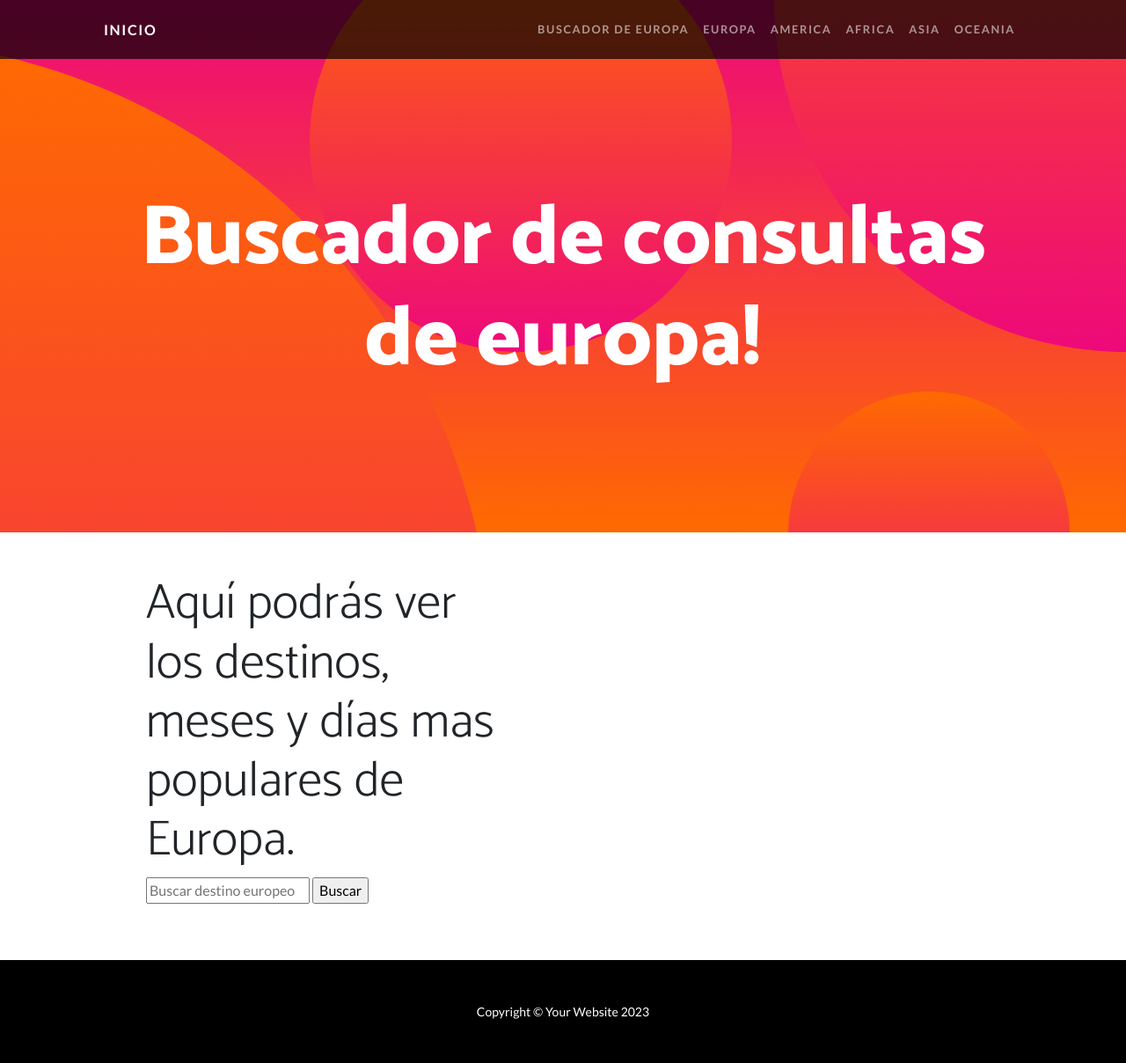
After one commit to valejacobi/Proyecto_final_Jacobi_Valeria, a Django app: page /buscador/ in a window 1280 px wide. The commit adds this page. Shown: the whole page at 88% size. Run offline with Django 4.2, Linux system fonts and the light colour scheme; data that the repository does not hold is empty; some libraries are stand-ins or nearby versions.

Commit message:
Tercera pre entrega finalizada

```diff
--- /dev/null
+++ b/inicio/templates/inicio/buscador.html
@@ -0,0 +1,36 @@
+{% extends "base.html" %}
+
+{% block header %}
+<h1 class="masthead-heading mb-0">Buscador de consultas de europa!</h1>
+{% endblock header  %}
+
+{% block content  %}
+<!-- Content section 1-->
+<section id="scroll">
+    <div class="container px-5">
+        <div class="row gx-5 align-items-center">
+            </div>
+            <div class="col-lg-6 order-lg-1">
+                <div class="p-5">
+
+                <h2 class="display-4">Aquí podrás ver los destinos, meses y días mas populares de Europa.</h2>
+
+        {% comment %} <form action="" method="POST"> {% endcomment %}
+
+            <form action="" method="get">
+                {% csrf_token %}
+                <input type="text" name="destino" placeholder="Buscar destino europeo">
+                <input type="submit" value="Buscar">
+            </form>
+             <ul>
+                 {%for europa in listado_de_europa%}
+                    <li> {{europa}}</li>
+                 {%endfor   %}
+             </ul>
+        </form>
+                </div>
+            </div>
+        </div>
+    </div>
+</section>
+{% endblock content %}
--- a/inicio/templates/inicio/europa.html
+++ b/inicio/templates/inicio/europa.html
@@ -17,8 +17,9 @@
 
         <form action="" method="POST">
             {% csrf_token %}
+
             <p>
-                Destino:
+                 Destino:
                 <input type="text" name="destino">
             </p>
             <p>
--- a/inicio/urls.py
+++ b/inicio/urls.py
@@ -1,11 +1,12 @@
 from django.urls import path
-from inicio.views import inicio, europa_view, america_view, africa_view, asia_view, oceania_view
+from inicio.views import inicio, europa_view, america_view, africa_view, asia_view, oceania_view, buscador
 
 urlpatterns = [
     path('', inicio,name='inicio'),
+    path('buscador/', buscador,name='Buscador'),
     path('Europa/', europa_view,name='Europa'),
     path('America/', america_view,name='America'),
     path('Africa/', africa_view,name='Africa'),
     path('Asia/', asia_view,name='Asia'),
-    path('Oceania/', oceania_view,name='Oceania'),
+    path('Oceania/', oceania_view,name='Oceania')
 ]
--- a/inicio/views.py
+++ b/inicio/views.py
@@ -1,36 +1,78 @@
-from django.shortcuts import render
+from django.shortcuts import render, redirect
 from inicio.models import Europa, America, Africa, Asia, Oceania
+from inicio.forms import EuropaFormulario, BusquedaEuropaFormulario
 
 def inicio (request):
 
      return render (request, 'inicio/inicio.html', {})
 
-def europa_view(request):
-     if request.method == 'POST':
-          destino = request.POST.get('destino')
-          mes = request.POST.get('mes')
-          dias = request.POST.get('dias')
+def buscador(request):
+
+     destino_a_buscar = request.GET.get('destino')
+
+     if destino_a_buscar:
+          listado_de_europa = Europa.objects.filter(destino__icontains=destino_a_buscar)
+     else:
+          listado_de_europa = Europa.objects.all()
+
+     return render(request, 'inicio/buscador.html', {'listado_de_europa': listado_de_europa})
+
+     #  formulario = BusquedaEuropaFormulario(request.GET)
+
+     #  if formulario.is_valid():
+     #       destino_a_buscar = formulario.cleaned_data.get('destino')
+     #       listado_de_europa = Europa.objects.filter(destino__icontains=destino_a_buscar)
+
+     #  formulario = BusquedaEuropaFormulario()
+     #  return render (request, 'inicio/buscador.html', {'formulario': formulario, 'listado_de_europa': listado_de_europa})
 
 
+          # destino_a_buscar = request.GET.get('destino')
+          # if destino_a_buscar:
+          #     listado_de_europa = Europa.objects.filter(destino__icontains=destino_a_buscar)
 
-          if not destino or not mes or not dias:
-            return render(request, 'inicio/europa.html', {'error_message': 'Por favor, completa todos los campos'})
+          # else:
+          #      listado_de_europa = Europa.objects.all()
 
-          europa = Europa(destino=destino, mes=mes, dias=dias)
-          europa.save()
+          # formulario = BusquedaEuropaFormulario()
+          # return render(request, 'inicio/buscador.html', {'formulario': formulario, 'listado_de_europa': listado_de_europa})
 
-          return render (request, 'inicio/europa.html', {})
 
-     return render(request, 'inicio/europa.html', {})
+def europa_view(request):
+     # if request.method == 'POST':
+     #      destino = request.POST.get('destino')
+     #      mes = request.POST.get('mes')
+     #      dias = request.POST.get('dias')
+
+     #      europa = Europa(destino=destino, mes=mes, dias=dias)
+     #      europa.save()
+
+     #      return render (request, 'inicio/europa.html', {})
+
+     if request.method == 'POST':
+          formulario = EuropaFormulario(request.POST)
+          if formulario.is_valid():
+               info_limpia = formulario.cleaned_data
+
+               destino = info_limpia.get('destino')
+               mes = info_limpia.get('mes')
+               dias = info_limpia.get('dias')
+
+               europa = Europa(destino=destino.lower(), mes=mes, dias=dias)
+               europa.save()
+
+               return redirect('Buscador')
+          else:
+               return render(request, 'inicio/europa.html', {'formulario':formulario})
+
+     formulario = EuropaFormulario()
+     return render(request, 'inicio/europa.html', {'formulario':formulario})
 
 def america_view(request):
      if request.method == 'POST':
           destino = request.POST.get('destino')
           mes = request.POST.get('mes')
           dias = request.POST.get('dias')
-
-          if not destino or not mes or not dias:
-            return render(request, 'inicio/america.html', {'error_message': 'Por favor, completa todos los campos'})
 
           america = America(destino=destino, mes=mes, dias=dias)
           america.save()
@@ -47,9 +89,6 @@ def africa_view(request):
           dias = request.POST.get('dias')
 
 
-          if not destino or not mes or not dias:
-            return render(request, 'inicio/africa.html', {'error_message': 'Por favor, completa todos los campos'})
-
           africa = Africa(destino=destino, mes=mes, dias=dias)
           africa.save()
 
@@ -63,10 +102,6 @@ def asia_view(request):
           destino = request.POST.get('destino')
           mes = request.POST.get('mes')
           dias = request.POST.get('dias')
-
-
-          if not destino or not mes or not dias:
-            return render(request, 'inicio/asia.html', {'error_message': 'Por favor, completa todos los campos'})
 
           asia = Asia(destino=destino, mes=mes, dias=dias)
           asia.save()
@@ -83,9 +118,6 @@ def oceania_view(request):
           dias = request.POST.get('dias')
 
 
-          if not destino or not mes or not dias:
-            return render(request, 'inicio/oceania.html', {'error_message': 'Por favor, completa todos los campos'})
-
           oceania = Oceania(destino=destino, mes=mes, dias=dias)
           oceania.save()
 
--- a/templates/base.html
+++ b/templates/base.html
@@ -24,6 +24,7 @@
                 <button class="navbar-toggler" type="button" data-bs-toggle="collapse" data-bs-target="#navbarResponsive" aria-controls="navbarResponsive" aria-expanded="false" aria-label="Toggle navigation"><span class="navbar-toggler-icon"></span></button>
                 <div class="collapse navbar-collapse" id="navbarResponsive">
                     <ul class="navbar-nav ms-auto">
+                        <li class="nav-item"><a class="nav-link" href={%url "Buscador" %}>Buscador de Europa</a></li>
                         <li class="nav-item"><a class="nav-link" href={%url "Europa" %}>Europa</a></li>
                         <li class="nav-item"><a class="nav-link" href={%url "America" %}>America</a></li>
                         <li class="nav-item"><a class="nav-link" href={%url "Africa" %}>Africa</a></li>
```
Also changed, not shown: inicio/forms.py (added, +11 -0 lines).
